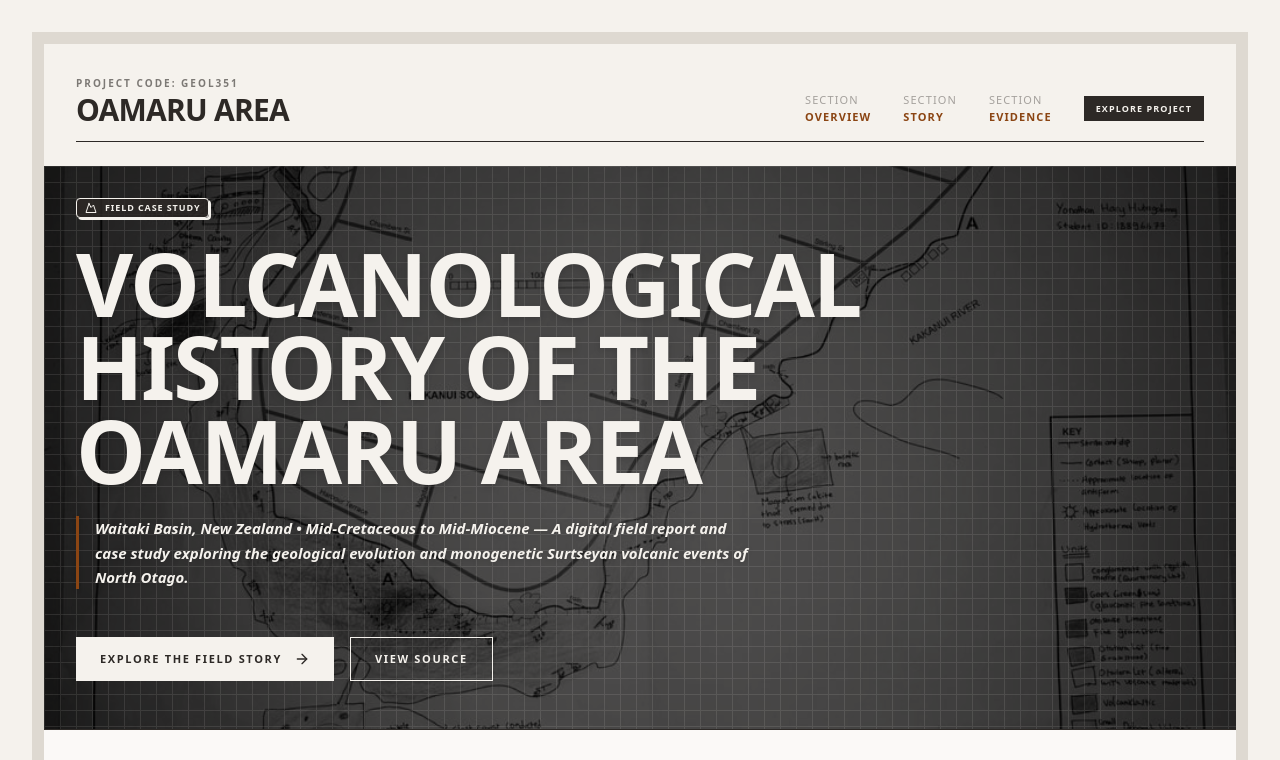
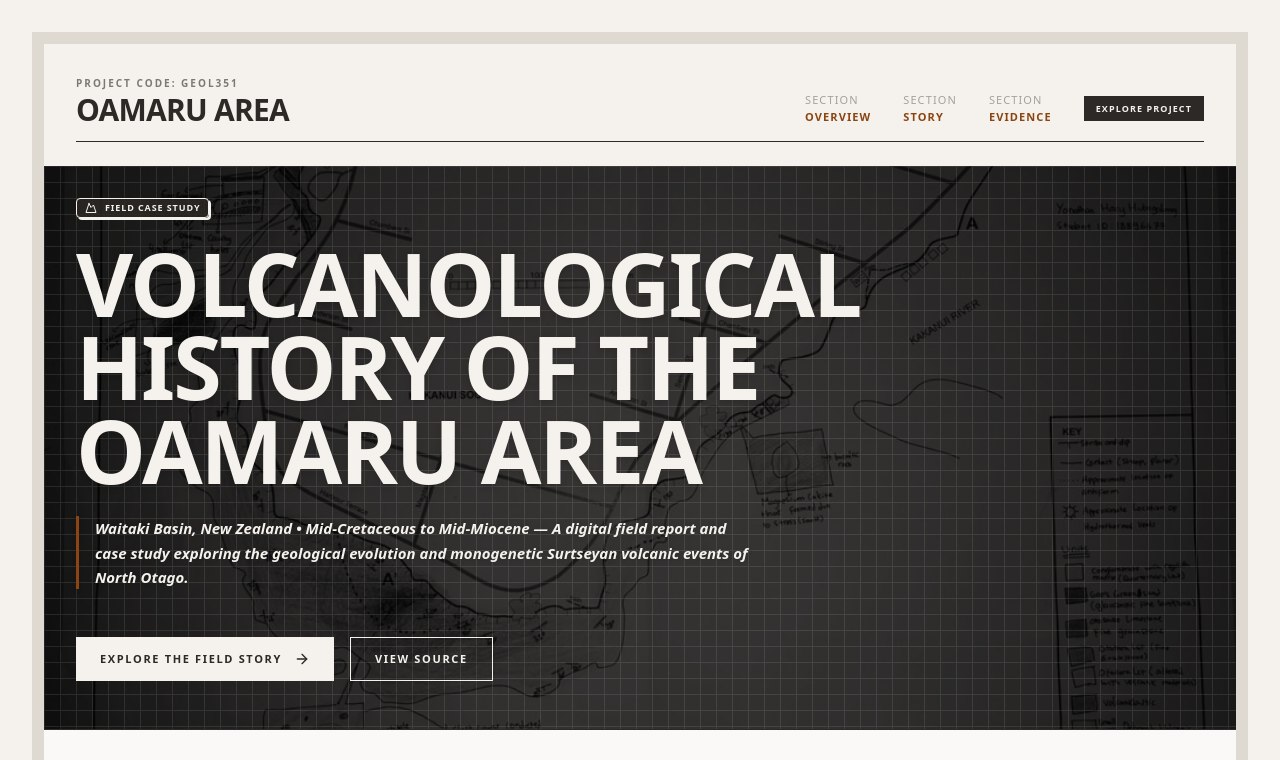
Before and after one commit to YonathanHH/Kakanui_Geology, a Next.js app: page / in a window 1280 px wide. Shown: the top 760 px of the page. Built offline with nearby package versions, Linux system fonts and the light colour scheme; a web font is replaced by a local one.

Commit message:
Change opacity of bg

```diff
--- a/src/components/Hero.tsx
+++ b/src/components/Hero.tsx
@@ -13,7 +13,7 @@ export function Hero() {
           alt="Geological Background Placeholder"
           className="w-full h-full object-cover grayscale brightness-50"
         />
-        <div className="absolute inset-0 bg-[#2D2926]/40 mix-blend-multiply"></div>
+        <div className="absolute inset-0 bg-[#2D2926]/65 mix-blend-multiply"></div>
       </div>
 
       <div className="absolute inset-0 z-0 opacity-10 bg-[linear-gradient(to_right,#F5F2ED_1px,transparent_1px),linear-gradient(to_bottom,#F5F2ED_1px,transparent_1px)] bg-[size:16px_16px]"></div>
--- a/src/components/Reflection.tsx
+++ b/src/components/Reflection.tsx
@@ -9,7 +9,7 @@ export function Reflection() {
         <img
           src="/images/end.jpeg"
           alt="Geological Background Placeholder"
-          className="w-full h-full object-cover grayscale opacity-30"
+          className="w-full h-full object-cover grayscale opacity-65"
         />
         <div className="absolute inset-0 bg-geo-bg/80 mix-blend-normal"></div>
       </div>
```
